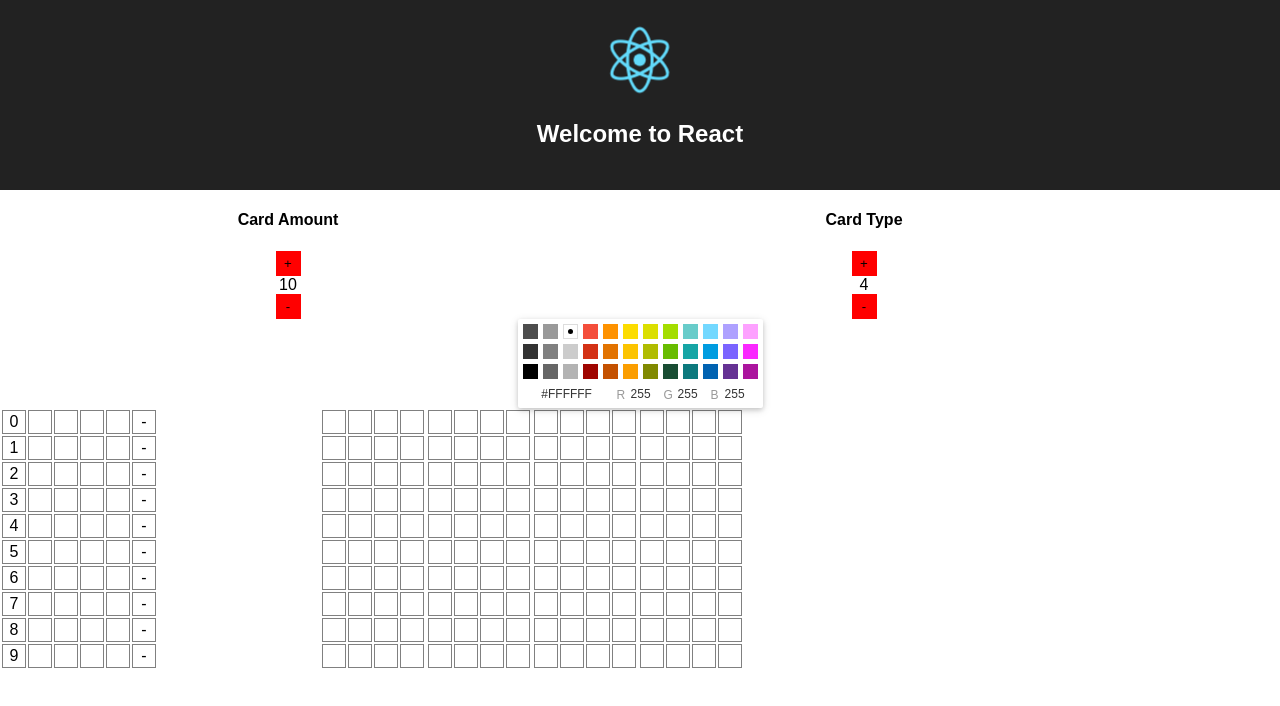
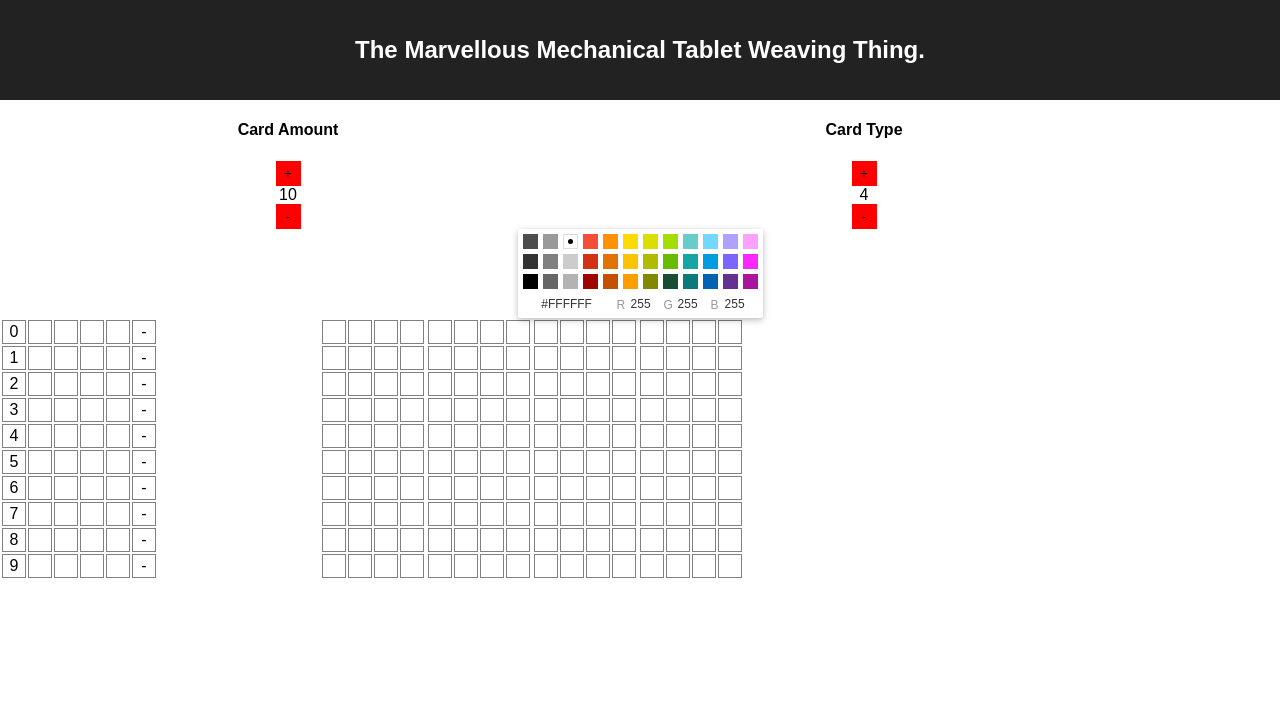
Before and after one commit to MechaCoder/tabletweaveing, a React (Create React App) app: page / in a window 1280 px wide. Shown: the top 706 px of the page. Built offline with nearby package versions, Linux system fonts and the light colour scheme.

Commit message:
Removed the react img and made the header element

```diff
--- a/src/App.css
+++ b/src/App.css
@@ -9,7 +9,7 @@
 
 .App-header {
   background-color: #222;
-  height: 150px;
+  /* height: 150px; */
   padding: 20px;
   color: white;
 }
--- a/src/App.js
+++ b/src/App.js
@@ -1,5 +1,5 @@
 import React, { Component } from 'react';
-import logo from './logo.svg';
+// import logo from './logo.svg';
 import './App.css';
 
 import Patten from './component/patten';
@@ -54,8 +54,8 @@
     return (
       <div className="App">
         <header className="App-header">
-          <img src={logo} className="App-logo" alt="logo" />
-          <h1 className="App-title">Welcome to React</h1>
+          {/* <img src={logo} className="App-logo" alt="logo" /> */}
+          <h1 className="App-title">The Marvellous Mechanical Tablet Weaving Thing.</h1>
         </header>
 
         <div className="app-body">
```
